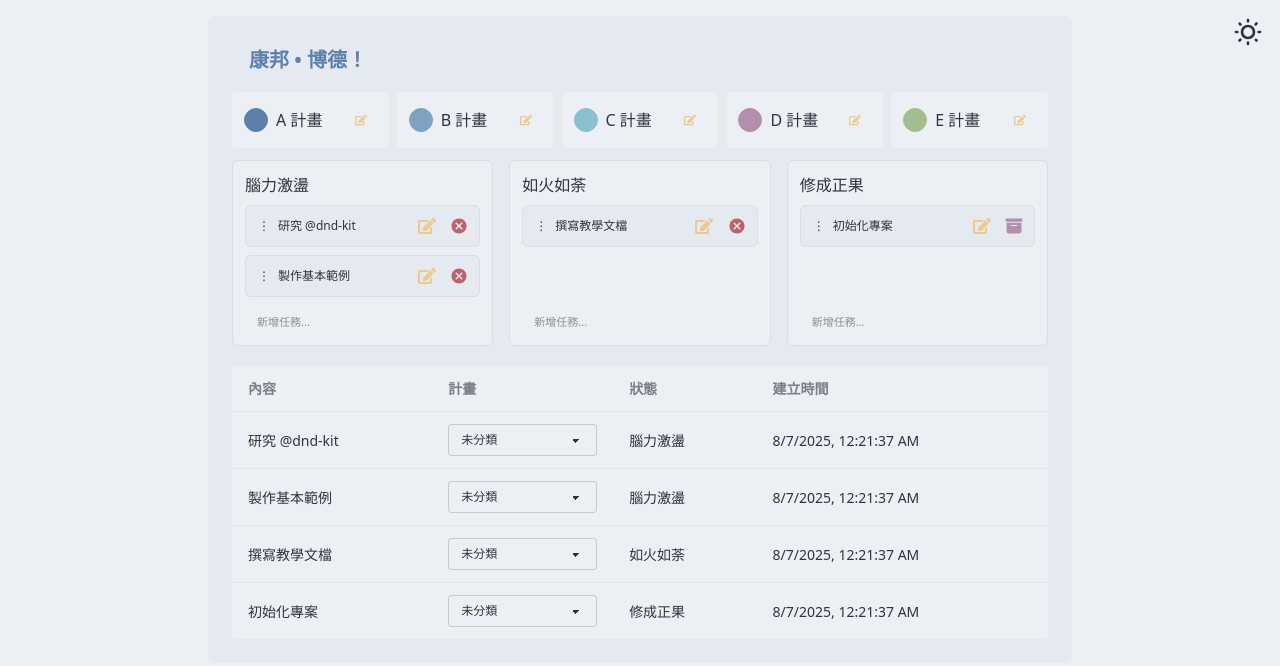
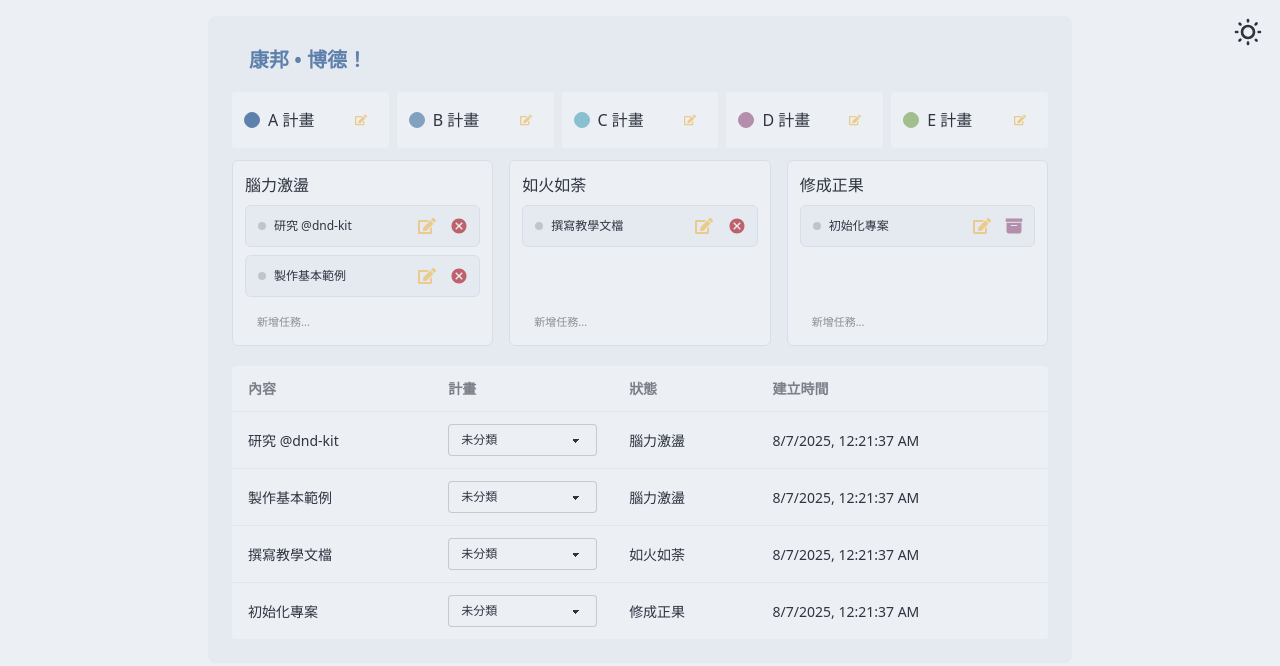
Before and after one commit to SE-Josh/kanban-board, a Next.js app: page / in a window 1280 px wide. Shown: the top 666 px of the page. Built offline with nearby package versions, Linux system fonts and the light colour scheme.

Commit message:
feat: 修復標籤選擇功能，更新任務編輯及顯示邏輯

```diff
--- a/components/NewKanban.tsx
+++ b/components/NewKanban.tsx
@@ -16,7 +16,13 @@ import {
   DragOverlay,
 } from "@dnd-kit/core";
 
-import { SortableContext, useSortable, sortableKeyboardCoordinates, verticalListSortingStrategy, arrayMove } from "@dnd-kit/sortable";
+import {
+  SortableContext,
+  useSortable,
+  sortableKeyboardCoordinates,
+  verticalListSortingStrategy,
+  arrayMove,
+} from "@dnd-kit/sortable";
 
 import { CSS } from "@dnd-kit/utilities";
 import { FaCheck } from "react-icons/fa";
@@ -24,14 +30,28 @@ import { FaEdit } from "react-icons/fa";
 import { MdCancel } from "react-icons/md";
 import { FaBoxArchive } from "react-icons/fa6";
 
-import { Task, Status, defaultTasks, defaultStatuses, Label, defaultLabels } from "@/lib/types";
+import {
+  Task,
+  Status,
+  defaultTasks,
+  defaultStatuses,
+  Label,
+  defaultLabels,
+} from "@/lib/types";
 import TaskList from "@/components/TaskList";
+
+// ===== 任務卡片的 LabelStatus  =====
+const LabelPill = ({ labelId }: { labelId?: Label["id"] }) => {
+  const label = defaultLabels.find((l) => l.id === labelId);
+  return <div aria-label="status" className={`status ${label?.status}`} />;
+};
 
 // ===== Sortable 單一任務卡片 =====
 const SortableItem = ({
   id,
   content,
   statusId,
+  labelId,
   onDelete,
   onEdit,
   onArchive,
@@ -39,11 +59,19 @@ const SortableItem = ({
   id: UniqueIdentifier;
   content: string;
   statusId: string;
+  labelId?: Label["id"];
   onDelete: (taskId: string) => void;
   onEdit: (taskId: string, newContent: string) => void;
   onArchive: (taskId: string) => void;
 }) => {
-  const { attributes, listeners, setNodeRef, transform, transition, isDragging } = useSortable({ id });
+  const {
+    attributes,
+    listeners,
+    setNodeRef,
+    transform,
+    transition,
+    isDragging,
+  } = useSortable({ id });
 
   const [isEditing, setIsEditing] = useState(false);
   const [editValue, setEditValue] = useState(content);
@@ -61,7 +89,11 @@ const SortableItem = ({
     <li
       ref={setNodeRef}
       style={style}
-      className={`rounded-md border ${isDragging ? `border-2 border-dashed border-base-300 bg-base-200 text-neutral-content opacity-30` : `bg-base-200 border-base-300 hover:bg-base-100`}`}
+      className={`rounded-md border ${
+        isDragging
+          ? `border-2 border-dashed border-base-300 bg-base-200 text-neutral-content opacity-30`
+          : `bg-base-200 border-base-300 hover:bg-base-100`
+      }`}
     >
       <div className="flex items-center justify-between text-base-content">
         {/* 文字區 */}
@@ -74,8 +106,12 @@ const SortableItem = ({
             autoFocus
           />
         ) : (
-          <div {...attributes} {...listeners} className="flex items-center gap-2 flex-1 p-3 pe-0 select-none cursor-grab touch-none text-xs">
-            <span>⋮</span>
+          <div
+            {...attributes}
+            {...listeners}
+            className="flex items-center gap-2 flex-1 p-3 pe-0 select-none cursor-grab touch-none text-xs"
+          >
+            <LabelPill labelId={labelId} />
             <span>{content}</span>
           </div>
         )}
@@ -143,6 +179,7 @@ const DroppableContainer = ({
   id,
   title,
   tasks,
+  labels,
   onAddTask,
   onDeleteTask,
   onEditTask,
@@ -151,6 +188,7 @@ const DroppableContainer = ({
   id: string;
   title: string;
   tasks: Task[];
+  labels: Label[];
   onAddTask: (statusId: string, content: string) => void;
   onDeleteTask: (taskId: string) => void;
   onEditTask: (taskId: string, newContent: string) => void;
@@ -166,13 +204,28 @@ const DroppableContainer = ({
   };
 
   return (
-    <div ref={setNodeRef} className="flex h-full min-h-40 flex-col rounded-md border p-3 bg-base-100 border-base-300 text-base-content">
+    <div
+      ref={setNodeRef}
+      className="flex h-full min-h-40 flex-col rounded-md border p-3 bg-base-100 border-base-300 text-base-content"
+    >
       <h3 className="mb-2 font-medium">{title}</h3>
       <div className="flex-1">
-        <SortableContext items={tasks.map((t) => t.id)} strategy={verticalListSortingStrategy}>
+        <SortableContext
+          items={tasks.map((t) => t.id)}
+          strategy={verticalListSortingStrategy}
+        >
           <ul className="flex flex-col gap-2">
             {tasks.map((task) => (
-              <SortableItem key={task.id} id={task.id} content={task.content} statusId={task.statusId} onDelete={onDeleteTask} onEdit={onEditTask} onArchive={onArchiveTask} />
+              <SortableItem
+                key={task.id}
+                id={task.id}
+                content={task.content}
+                statusId={task.statusId}
+                labelId={task.labelId}
+                onDelete={onDeleteTask}
+                onEdit={onEditTask}
+                onArchive={onArchiveTask}
+              />
             ))}
           </ul>
         </SortableContext>
@@ -251,7 +304,11 @@ export default function KanbanBoard() {
 
     if (activeStatusId === overStatusId) return;
 
-    setTasks((prev) => prev.map((task) => (task.id === activeTaskId ? { ...task, statusId: overStatusId } : task)));
+    setTasks((prev) =>
+      prev.map((task) =>
+        task.id === activeTaskId ? { ...task, statusId: overStatusId } : task
+      )
+    );
   };
 
   const handleDragEnd = (event: DragEndEvent) => {
@@ -301,14 +358,19 @@ export default function KanbanBoard() {
     setTasks((prev) => prev.filter((t) => t.id !== taskId));
   };
 
-  const handleEditTask = (taskId: string, newContent: string, newLabelId?: string) => {
+  const handleEditTask = (
+    taskId: string,
+    newContent: string,
+    newLabelId?: string | null
+  ) => {
     setTasks((prev) =>
       prev.map((t) =>
         t.id === taskId
           ? {
               ...t,
               content: newContent ?? t.content,
-              labelId: newLabelId ?? t.labelId,
+              labelId:
+                newLabelId === null ? undefined : newLabelId ?? t.labelId,
               updatedAt: new Date().toISOString(),
             }
           : t
@@ -317,10 +379,17 @@ export default function KanbanBoard() {
   };
 
   const handleArchiveTask = (taskId: string) => {
-    setTasks((prev) => prev.map((t) => (t.id === taskId ? { ...t, statusId: "archived", updatedAt: new Date().toISOString() } : t)));
+    setTasks((prev) =>
+      prev.map((t) =>
+        t.id === taskId
+          ? { ...t, statusId: "archived", updatedAt: new Date().toISOString() }
+          : t
+      )
+    );
   };
 
-  const getTasksByStatus = (statusId: string) => tasks.filter((t) => t.statusId === statusId);
+  const getTasksByStatus = (statusId: string) =>
+    tasks.filter((t) => t.statusId === statusId);
 
   const [editLabelIndex, setEditLabelIndex] = useState<number | null>(null);
   const [editLabelValue, setEditLabelValue] = useState("");
@@ -328,7 +397,10 @@ export default function KanbanBoard() {
   const handleSaveLabelName = (index: number) => {
     setLabels((prev) => {
       const updated = [...prev];
-      updated[index] = { ...updated[index], name: editLabelValue.trim() || updated[index].id };
+      updated[index] = {
+        ...updated[index],
+        name: editLabelValue.trim() || updated[index].id,
+      };
       return updated;
     });
     setEditLabelIndex(null);
@@ -337,13 +409,20 @@ export default function KanbanBoard() {
   return (
     <div className="mx-auto w-full">
       <div className="mb-3">
-        <a className="btn btn-ghost text-xl text-primary rounded">康邦 • 博德！</a>
+        <a className="btn btn-ghost text-xl text-primary rounded">
+          康邦 • 博德！
+        </a>
       </div>
       <div className="my-3">
         <ul className="grid grid-cols-1 sm:grid-cols-2 md:grid-cols-5 gap-2">
           {labels.map((label, index) => (
-            <li key={label.id} className="flex items-center gap-2 bg-base-100 rounded p-3">
-              <span className={`badge ${label.badge} w-5 justify-center`} />
+            <li
+              key={label.id}
+              className="flex items-center gap-2 bg-base-100 rounded p-3"
+            >
+              <span
+                className={`badge badge-xs ${label.badge} w-4 justify-center`}
+              />
 
               {editLabelIndex === index ? (
                 <>
@@ -351,10 +430,16 @@ export default function KanbanBoard() {
                     className="input input-sm input-bordered w-full max-w-xs"
                     value={editLabelValue}
                     onChange={(e) => setEditLabelValue(e.target.value)}
-                    onKeyDown={(e) => e.key === "Enter" && handleSaveLabelName(index)}
+                    onKeyDown={(e) =>
+                      e.key === "Enter" && handleSaveLabelName(index)
+                    }
                     autoFocus
                   />
-                  <button className="btn btn-sm btn-circle btn-ghost" title="儲存" onClick={() => handleSaveLabelName(index)}>
+                  <button
+                    className="btn btn-sm btn-circle btn-ghost"
+                    title="儲存"
+                    onClick={() => handleSaveLabelName(index)}
+                  >
                     <FaCheck className="text-success" />
                   </button>
                 </>
@@ -377,7 +462,14 @@ export default function KanbanBoard() {
           ))}
         </ul>
       </div>
-      <DndContext sensors={sensors} collisionDetection={closestCorners} onDragStart={handleDragStart} onDragCancel={handleDragCancel} onDragOver={handleDragOver} onDragEnd={handleDragEnd}>
+      <DndContext
+        sensors={sensors}
+        collisionDetection={closestCorners}
+        onDragStart={handleDragStart}
+        onDragCancel={handleDragCancel}
+        onDragOver={handleDragOver}
+        onDragEnd={handleDragEnd}
+      >
         <div className="grid gap-4 md:grid-cols-3">
           {statuses.map((status) => {
             if (status.id === "archived") return null; // 忽略封存狀態
@@ -387,6 +479,7 @@ export default function KanbanBoard() {
                 id={status.id}
                 title={status.title}
                 tasks={getTasksByStatus(status.id)}
+                labels={labels}
                 onAddTask={handleAddTask} // 傳入新增功能
                 onDeleteTask={handleDeleteTask} // 傳入刪除功能
                 onEditTask={handleEditTask} // 傳入編輯功能
@@ -401,7 +494,9 @@ export default function KanbanBoard() {
             easing: "cubic-bezier(0.18, 0.67, 0.6, 1.22)",
           }}
         >
-          {activeId ? <ItemOverlay>{getActiveTask()?.content}</ItemOverlay> : null}
+          {activeId ? (
+            <ItemOverlay>{getActiveTask()?.content}</ItemOverlay>
+          ) : null}
         </DragOverlay>
       </DndContext>
 
--- a/components/TaskList.tsx
+++ b/components/TaskList.tsx
@@ -5,7 +5,11 @@ import { Task, Label, defaultStatuses } from "@/lib/types";
 type TaskListProps = {
   tasks: Task[];
   labels: Label[];
-  onEditTask: (taskId: string, newContent: string, newLabelId?: string) => void;
+  onEditTask: (
+    taskId: string,
+    newContent: string,
+    newLabelId: string | null
+  ) => void;
 };
 
 const TaskList = ({ tasks, labels, onEditTask }: TaskListProps) => {
@@ -27,16 +31,33 @@ const TaskList = ({ tasks, labels, onEditTask }: TaskListProps) => {
               <tr key={task.id}>
                 <td>{task.content}</td>
                 <td>
-                  <select className="select select-bordered select-sm w-full max-w-xs" value={task.labelId || ""} onChange={(e) => onEditTask(task.id, task.content, e.target.value || undefined)}>
+                  <select
+                    className="select select-bordered select-sm w-full max-w-xs"
+                    value={task.labelId ?? ""}
+                    onChange={(e) => {
+                      const v = e.target.value;
+                      onEditTask(task.id, task.content, v === "" ? null : v);
+                    }}
+                  >
                     <option value="">未分類</option>
                     {labels.map((label) => (
-                      <option key={label.id} value={label.id} className={`${label.text}`}>
+                      <option
+                        key={label.id}
+                        value={label.id}
+                        className={`${label.text}`}
+                      >
                         {label.name}
                       </option>
                     ))}
                   </select>
                 </td>
-                <td>{defaultStatuses.find((status) => status.id === task.statusId)?.title}</td>
+                <td>
+                  {
+                    defaultStatuses.find(
+                      (status) => status.id === task.statusId
+                    )?.title
+                  }
+                </td>
                 <td>{new Date(task.createdAt).toLocaleString()}</td>
               </tr>
             );
```
Also changed, not shown: 1 other file (tests, documents, lock files or other folders).
